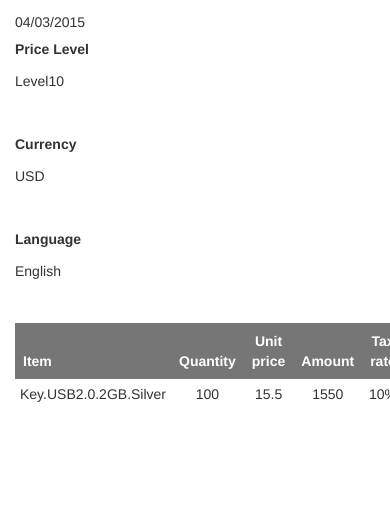
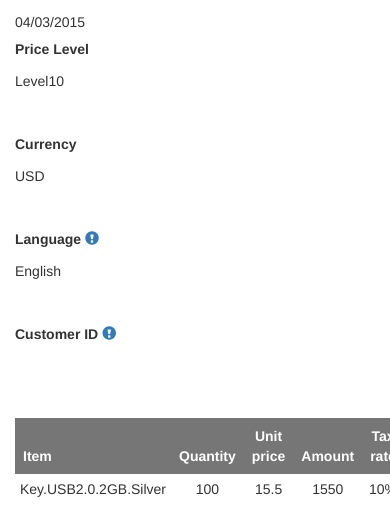
Before and after one commit to xiangming/workbench, a PHP site: page / in a window 390 px wide; the page is wider, and only the part inside the window is pictured. Shown: the part 828-1356 px from the top of that part. Before the commit the page ends 1230 px from the top of that part, so only its background shows below. Run offline with PHP 8.4, Linux system fonts and the light colour scheme; some libraries are stand-ins or nearby versions.

Commit message:
customer info

```diff
--- /dev/null
+++ b/list.js/data/list_addr.json
@@ -0,0 +1,15 @@
+{
+    "success": true,
+    "data": {
+        "7186": {
+            "customer_addr": "BPIF\n29-35 Farringdon Road\nLondon\nEC1M 3JF\nUnited Kingdom",
+            "contact_name": "BPIF",
+            "customer_phone": "123456789"
+        },
+        "53587": {
+            "customer_addr": "BPIF\n29-35 Farringdon Road\nLondon\nEC1M 3JF\nUnited Kingdom",
+            "contact_name": "Bilko",
+            "customer_phone": "sdf"
+        }
+    }
+}
--- a/list.js/index.html
+++ b/list.js/index.html
@@ -47,7 +47,7 @@
                 <div class="">
                     <label for="" class="control-label col-sm-2">Customer Address</label>
                     <div class="col-sm-4">
-                        <p class="form-control-static editable" data-type="textarea">
+                        <p class="form-control-static editable" data-type="textarea" id="customer_addr">
                             Flashbay Ltd<br>6 The Fountain Centre<br>Imperial Wharf,<br>London SW6 2TW<br>United Kingdom<br>
                         </p>
                     </div>
@@ -65,7 +65,7 @@
                 <div class="">
                     <label for="" class="control-label col-sm-2">Contact Name</label>
                     <div class="col-sm-4">
-                        <p class="form-control-static editable">James</p>
+                        <p class="form-control-static editable" id="contact_name">James</p>
                     </div>
                 </div>
             </div>
@@ -81,7 +81,7 @@
                 <div class="">
                     <label for="" class="control-label col-sm-2">Phone</label>
                     <div class="col-sm-4">
-                        <p class="form-control-static editable">0755 2977 3450</p>
+                        <p class="form-control-static editable" id="customer_phone">0755 2977 3450</p>
                     </div>
                 </div>
             </div>
@@ -147,12 +147,31 @@
                 <div class="">
                     <label for="" class="control-label col-sm-2">
                         Language
-                        <!-- <a href="#" data-toggle="tooltip" title="" data-original-title="Some tooltip here"> <i class="glyphicon glyphicon-exclamation-sign"></i></a> -->
+                        <a href="#" data-toggle="tooltip" title="" data-title="Some tooltip here"> <i class="glyphicon glyphicon-exclamation-sign"></i></a>
                     </label>
                     <div class="col-sm-4">
                         <p class="form-control-static editable" data-type="select" data-choice='{"English":"English"}'>
                             English
                         </p>
+                    </div>
+                </div>
+            </div>
+
+            <div class="form-group">
+                <div class="">
+                    <label for="" class="control-label col-sm-2"></label>
+                    <div class="col-sm-4">
+
+                    </div>
+                </div>
+
+                <div class="nopdf">
+                    <label for="" class="control-label col-sm-2">
+                        Customer ID
+                        <a href="#" data-toggle="tooltip" title="" data-original-title="This field will be hidden when generating PDF"> <i class="glyphicon glyphicon-exclamation-sign"></i></a>
+                    </label>
+                    <div class="col-sm-4">
+                        <p class="form-control-static editable" id="customer_id" data-type="select" data-choice='{"7186":"7186", "53587":"53587"}'></p>
                     </div>
                 </div>
             </div>
--- a/list.js/js/quote-builder.js
+++ b/list.js/js/quote-builder.js
@@ -7,11 +7,13 @@ var quote = {
     target: null,
     itemTpl: $('#item-tpl .item-row'),
     // itemTpl: $('<tr data-toggle="context"class="item-row"><td class="editable item"></td><td class="editable quantity"data-pattern="^\\d+$"></td><td class="editable price"data-pattern="^(\\d+)(\\.\\d+)?$"></td><td class="non-editable amount"></td><td class="non-editable taxRate">10%</td><td class="non-editable tax"></td><td class="non-editable gross"></td></tr>'),
+    customer_info: null,
     common: {
         init: function(){
             quote.common.sortable();
             quote.common.editable();
             quote.common.contextmenu();
+            quote.common.getCustomerInfo();
 
             /**
              * click Item column
@@ -55,6 +57,28 @@ var quote = {
 
                 }
             });
+        },
+        getCustomerInfo: function(){
+            $.ajax({
+                url: 'data/list_addr.json',
+                type: 'GET',
+                dataType: 'json',
+                async: false,
+                success: function(response){
+                    if (response.success) {
+                        quote.customer_info = response.data;
+                        return response.data;
+                    } else {
+                        alert('Can\'t get customer info');
+                    };
+                }
+            });
+        },
+        updateCustomerInfo: function(id){
+            var info = quote.customer_info[id];
+            $('#customer_addr').html(info.customer_addr.replace('\n', '<br>'));
+            $('#contact_name').html(info.contact_name);
+            $('#customer_phone').html(info.customer_phone);
         },
         contextmenu: function(){
             $('[data-toggle="context"]').contextmenu({
@@ -106,10 +130,11 @@ var quote = {
                 var target = e.target;
                 var reg = new RegExp(target.data('pattern'));
                 if (e.value.match(reg)) {
-                    //console.log(e.value);
-                    quote.common.calculate(target);
+                    console.log(e.value);
+                    if (target.parent('.item-row').length) quote.common.calculate(target);
+                    if (target.attr('id') === 'customer_id') quote.common.updateCustomerInfo(e.value);
                 } else {
-                    //console.log(e.value);
+                    console.log(e.value);
                     target.text(e.old_value);
                 };
             });
```
Also changed, not shown: list.js/index.phtml (+63 -13 lines).
